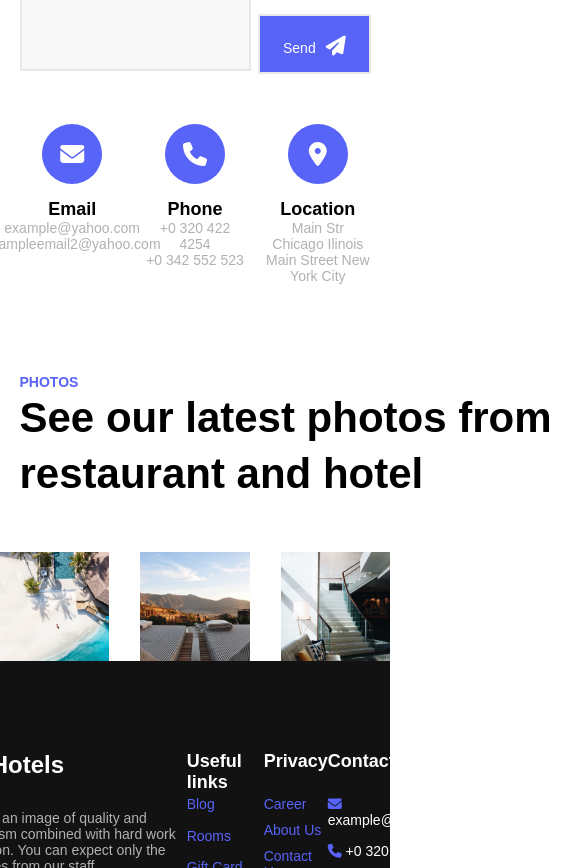
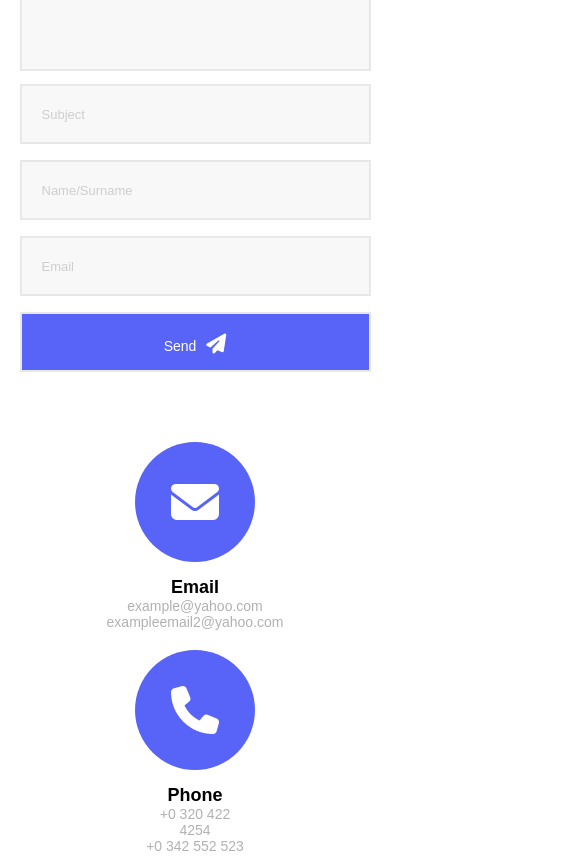
Before and after one commit to Mariam-Gug/lecture-9-10, a plain HTML site: page index.html in a window 390 px wide. Shown: the part 1111-1979 px from the top of the page, 585 px wide, since content can reach past the window. Drawn offline with Linux system fonts and the light colour scheme.

Commit message:
added responsive

```diff
--- a/css/responsive.css
+++ b/css/responsive.css
@@ -0,0 +1,81 @@
+@media (max-width: 1000px) {
+    /* .top-section {
+        margin-top: 160px;
+    } */
+    .footer-copyright {
+        flex-direction: column;
+    }
+}
+
+@media (max-width: 750px) {
+    .navigation {
+        display: none;
+    }
+    .burger-bar {
+        display: block;
+    }
+    .form-box {
+        flex-direction: column;
+    }
+    .left-inp {
+        width: 100%;
+    }
+    .right-inp {
+        height: 288px;
+        width: 100%;
+        margin-top: 10px;
+    }
+    .footer-text-block:nth-child(1),
+    .footer-text-block:nth-child(1) p {
+        width: 100%;
+    }
+    .footer-text-block:nth-child(2),
+    .footer-text-block:nth-child(3),
+    .footer-text-block:nth-child(4) {
+        margin-top: 20px;
+    }
+}
+
+@media (max-width: 600px) {
+    .three-blocks {
+        margin-top: 20px;
+    }
+    .blue-circles-wrapper {
+        display: flex;
+        flex-direction: column;
+        align-items: center;
+    }
+    .blue-circle {
+        height: 120px;
+        width: 120px;
+    }
+    .contact-icon {
+        font-size: 48px;
+    }
+    .image-wrapper {
+        flex-direction: column;
+        align-items: center;
+    }
+    .image-wrap {
+        width: 80%;
+    }
+    .image-wrap:nth-child(2),
+    .image-wrap:nth-child(3) {
+        margin-top: 30px;
+    }
+}
+
+@media (max-width: 480px) {
+    .contact-text h2 {
+        font-size: 32px;
+    }
+    .title-box h3,
+    .title-box2 h3 {
+        font-size: 32px;
+    }
+    .footer-text-block:nth-child(4) {
+        width: 100%;
+        margin-top: 40px;
+        text-align: center;
+    }
+}
--- a/css/style.css
+++ b/css/style.css
@@ -38,10 +38,9 @@ header::after {
     text-transform: capitalize;
 }
 .nav-wrapper {
-    width: 50%;
+    width: 55%;
 }
 .list {
-    max-width: 550px;
     display: flex;
     justify-content: space-between;
 }
@@ -61,17 +60,14 @@ header::after {
     color: #fff;
 }
 /* contact title */
-.contact-text-wrapper {
+.contact-text {
     position: absolute;
     top: 145px;
-    width: 100%;
-    z-index: 2;
-}
-.contact-text {
     max-width: 1130px;
-    width: 90%;
+    width: 80%;
     margin: 0 auto;
     color: #fff;
+    z-index: 2;
 }
 .contact-text h2 {
     font: 42px 'Poppins', sans-serif;
@@ -88,6 +84,10 @@ header::after {
     font: 14px 'Poppins', sans-serif;
     color: #fff;
     text-transform: capitalize;
+}
+.devider {
+    display: flex;
+    align-items: center;
 }
 .devider::after {
     content: '';
@@ -132,7 +132,8 @@ header::after {
     text-transform: uppercase;
 }
 .title-box h3 {
-    width: 378px;
+    max-width: 378px;
+    width: 100%;
     font: 42px 'Poppins', sans-serif;
     font-weight: 900;
     line-height: 56px;
@@ -206,13 +207,16 @@ header::after {
 }
 .three-blocks li {
     text-align: center;
+}
+.three-blocks a {
+    text-align: center;
     font: 14px 'Poppins', sans-serif;
     color: #B1B1B1;
 }
 .blue-circle {
     height: 60px;
     width: 60px;
-    border-radius: 30px;
+    border-radius: 50%;
     background-color: #5863F8;
     display: flex;
     align-items: center;
@@ -235,7 +239,8 @@ header::after {
     text-transform: uppercase;
 }
 .title-box2 h3 {
-    width: 570px;
+    max-width: 570px;
+    width: 100%;
     font: 42px 'Poppins', sans-serif;
     font-weight: 900;
     line-height: 56px;
@@ -263,8 +268,8 @@ footer {
     align-items: center;
 }
 .footer-wrapper {
-    height: 265px;
-    width: 1060px;
+    max-width: 1060px;
+    width: 90%;
     margin: 0 auto;
     display: flex;
     flex-direction: column;
@@ -272,6 +277,7 @@ footer {
 }
 .footer-text-box {
     display: flex;
+    flex-wrap: wrap;
     justify-content: space-between;
 }
 .footer-text-block {
@@ -342,6 +348,7 @@ footer {
     color: #5863F8;
 }
 .footer-copyright {
+    margin-top: 30px;
     display: flex;
     justify-content: space-between;
 }
--- a/index.html
+++ b/index.html
@@ -46,18 +46,16 @@
                         </li>
                     </ul>
                 </nav>
+            </div>
             <div class="burger-bar">
                 <i class="fa-solid fa-bars"></i>
             </div>
-            </div>
-            <div class="contact-text-wrapper">
             <div class="contact-text">
                 <h2>contact</h2>
                 <ul>
                     <li class="devider"><a href="#">home</a></li>
                     <li><a href="index.html">contact</a></li>
                 </ul>
-                </div>
             </div>
         </div>
     </header>
@@ -89,24 +87,28 @@
                 <div class="blue-circle"><i class="fa-solid fa-envelope contact-icon"></i></div>
                 <h5>Email</h5>
                 <ul>
-                    <li>example@yahoo.com</li>
-                    <li>exampleemail2@yahoo.com</li>
+                    <li>
+                        <a href="mailto:example@yahoo.com?subject=Women in Tech&body=გამარჯობა, ...">example@yahoo.com</a>
+                    </li>
+                    <li>
+                        <a href="mailto:example@yahoo.com?subject=Women in Tech&body=გამარჯობა, ...">exampleemail2@yahoo.com</a>
+                    </li>
                 </ul>
             </div>
             <div class="three-blocks">
                 <div class="blue-circle"><i class="fa-solid fa-phone contact-icon"></i></div>
                 <h5>Phone</h5>
                 <ul>
-                    <li>+0 320 422 4254</li>
-                    <li>+0 342 552 523</li>
+                    <li><a href="callto:+03204224254">+0 320 422 4254</a></li>
+                    <li><a href="callto:+0342552523">+0 342 552 523</a></li>
                 </ul>
             </div>
             <div class="three-blocks">
                 <div class="blue-circle"><i class="fa-solid fa-location-dot contact-icon"></i></div>
                 <h5>Location</h5>
                 <ul>
-                    <li>Main Str Chicago Ilinois</li>
-                    <li>Main Street New York City</li>
+                    <li><a href="https://www.google.com/maps/place/Main+St,+Illinois,+USA/data=!4m2!3m1!1s0x880fcf125159251d:0x3a1596f87b6d774f?sa=X&ved=2ahUKEwiTxqiR4OT3AhX5iP0HHW4KA_kQ8gF6BAgCEAE" target="_blank">Main Str Chicago Ilinois</a></li>
+                    <li><a href="https://www.google.com/maps/place/Main+St,+Illinois,+USA/data=!4m2!3m1!1s0x880fcf125159251d:0x3a1596f87b6d774f?sa=X&ved=2ahUKEwiTxqiR4OT3AhX5iP0HHW4KA_kQ8gF6BAgCEAE" target="_blank">Main Street New York City</a></li>
                 </ul>
             </div>
         </div>
```
Lines whose indentation alone changed are shown as unchanged.
